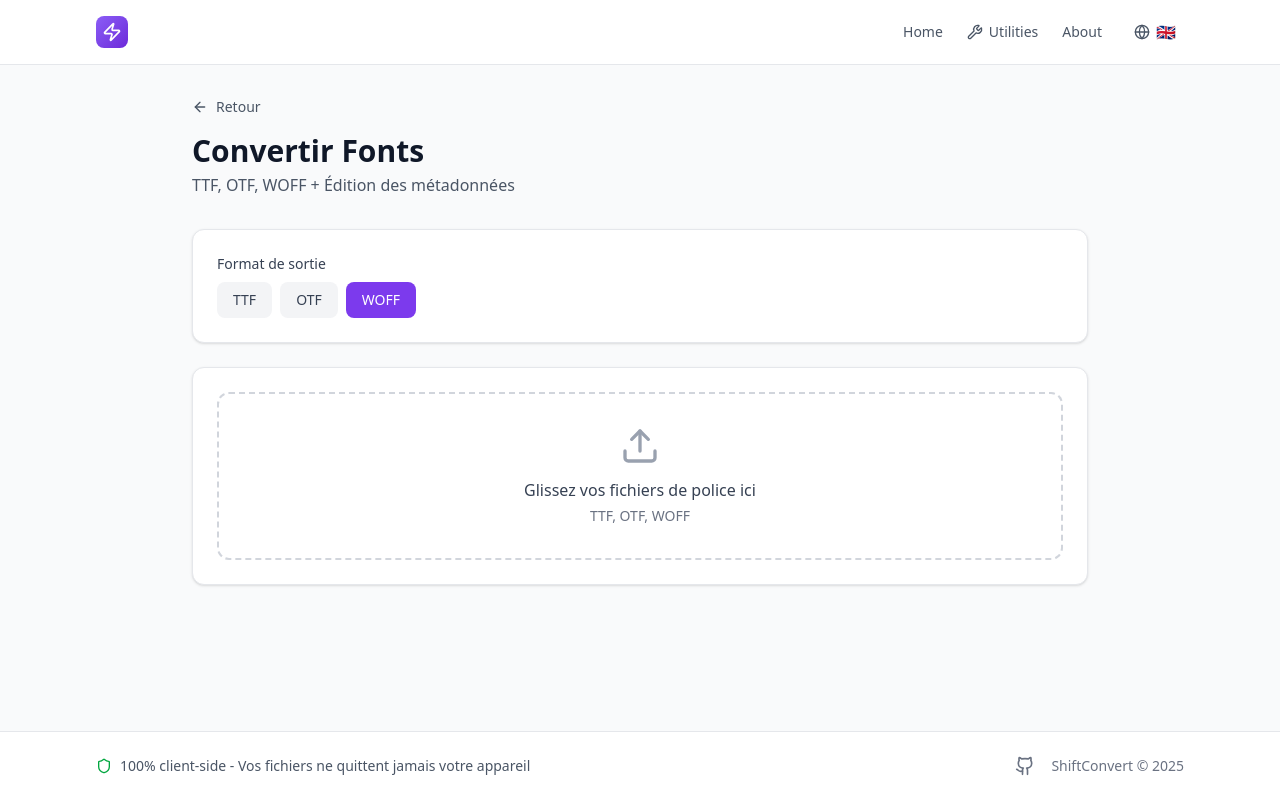
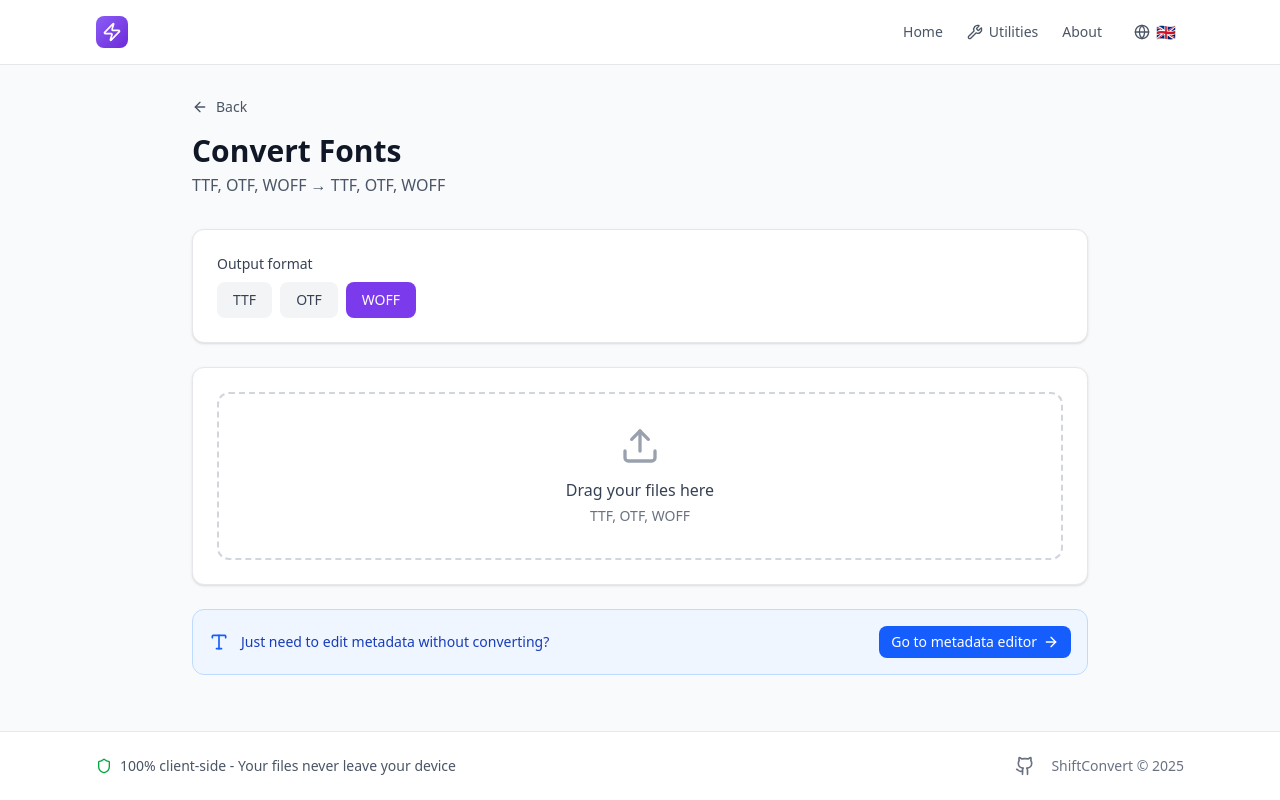
Before and after one commit to romainpanno/shiftconvert, a React (Vite) app: page /convert/fonts in a window 1280 px wide. Built offline with nearby package versions, Linux system fonts and the light colour scheme.

Commit message:
Update fonts edits (add some links and metadata edition in convert like in utilities)

```diff
--- a/src/components/layout/Footer.tsx
+++ b/src/components/layout/Footer.tsx
@@ -1,13 +1,16 @@
 import { Shield, Github } from 'lucide-react';
+import { useLanguage } from '../../i18n';
 
 export function Footer() {
+  const { t } = useLanguage();
+
   return (
     <footer className="bg-white border-t border-gray-200 mt-auto">
       <div className="max-w-6xl mx-auto px-4 sm:px-6 lg:px-8 py-6">
         <div className="flex flex-col sm:flex-row items-center justify-between gap-4">
           <div className="flex items-center gap-2 text-sm text-gray-600">
             <Shield className="w-4 h-4 text-green-600" />
-            <span>100% client-side - Vos fichiers ne quittent jamais votre appareil</span>
+            <span>{t('footer.privacy')}</span>
           </div>
 
           <div className="flex items-center gap-4">
--- a/src/converters/fonts/index.ts
+++ b/src/converters/fonts/index.ts
@@ -3,20 +3,35 @@ import { Font } from 'fonteditor-core';
 import { compress as woff2Compress, decompress as woff2Decompress } from 'wawoff2';
 
 export interface FontMetadata {
+  // Basic info
   fontFamily: string;
   fontSubFamily: string;
   fullName: string;
   version: string;
+  postScriptName: string;
+  uniqueSubFamily: string;
+  // Creator info
   copyright: string;
+  trademark: string;
+  manufacturer: string;
   designer: string;
   description: string;
+  // URLs
+  urlVendor: string;
+  urlDesigner: string;
+  // License
   license: string;
-  trademark: string;
+  licenseUrl: string;
+  // Extended
+  preferredFamily: string;
+  preferredSubFamily: string;
+  compatibleFull: string;
+  sampleText: string;
 }
 
 export const fontConverter: ConverterConfig = {
-  inputFormats: ['ttf', 'otf', 'woff', 'eot'],
-  outputFormats: ['ttf', 'otf', 'woff', 'woff2'],
+  inputFormats: ['ttf', 'otf', 'woff'],
+  outputFormats: ['ttf', 'otf', 'woff'],
 
   async convert(file: File, outputFormat: string, onProgress?: (progress: number) => void): Promise<Blob> {
     onProgress?.(10);
@@ -94,18 +109,33 @@ export async function readFontMetadata(file: File): Promise<FontMetadata> {
     type: actualInputFormat as 'ttf' | 'otf' | 'woff' | 'eot',
   });
 
-  const name = font.data.name || {};
+  const name = (font.data.name || {}) as Record<string, string>;
 
   return {
+    // Basic info
     fontFamily: name.fontFamily || '',
     fontSubFamily: name.fontSubFamily || '',
     fullName: name.fullName || '',
     version: name.version || '',
+    postScriptName: name.postScriptName || '',
+    uniqueSubFamily: name.uniqueSubFamily || '',
+    // Creator info
     copyright: name.copyright || '',
+    trademark: name.tradeMark || '',
+    manufacturer: name.manufacturer || '',
     designer: name.designer || '',
     description: name.description || '',
+    // URLs
+    urlVendor: name.urlVendor || '',
+    urlDesigner: name.urlDesigner || '',
+    // License
     license: name.licence || '',
-    trademark: name.tradeMark || '',
+    licenseUrl: name.licenceUrl || '',
+    // Extended
+    preferredFamily: name.preferredFamily || '',
+    preferredSubFamily: name.preferredSubFamily || '',
+    compatibleFull: name.compatibleFull || '',
+    sampleText: name.sampleText || '',
   };
 }
 
@@ -144,15 +174,30 @@ export async function convertFontWithMetadata(
 
   const nameTable = font.data.name as Record<string, string>;
   if (nameTable) {
+    // Basic info
     if (metadata.fontFamily) nameTable.fontFamily = metadata.fontFamily;
     if (metadata.fontSubFamily) nameTable.fontSubFamily = metadata.fontSubFamily;
     if (metadata.fullName) nameTable.fullName = metadata.fullName;
     if (metadata.version) nameTable.version = metadata.version;
+    if (metadata.postScriptName) nameTable.postScriptName = metadata.postScriptName;
+    if (metadata.uniqueSubFamily) nameTable.uniqueSubFamily = metadata.uniqueSubFamily;
+    // Creator info
     if (metadata.copyright) nameTable.copyright = metadata.copyright;
+    if (metadata.trademark) nameTable.tradeMark = metadata.trademark;
+    if (metadata.manufacturer) nameTable.manufacturer = metadata.manufacturer;
     if (metadata.designer) nameTable.designer = metadata.designer;
     if (metadata.description) nameTable.description = metadata.description;
+    // URLs
+    if (metadata.urlVendor) nameTable.urlVendor = metadata.urlVendor;
+    if (metadata.urlDesigner) nameTable.urlDesigner = metadata.urlDesigner;
+    // License
     if (metadata.license) nameTable.licence = metadata.license;
-    if (metadata.trademark) nameTable.tradeMark = metadata.trademark;
+    if (metadata.licenseUrl) nameTable.licenceUrl = metadata.licenseUrl;
+    // Extended
+    if (metadata.preferredFamily) nameTable.preferredFamily = metadata.preferredFamily;
+    if (metadata.preferredSubFamily) nameTable.preferredSubFamily = metadata.preferredSubFamily;
+    if (metadata.compatibleFull) nameTable.compatibleFull = metadata.compatibleFull;
+    if (metadata.sampleText) nameTable.sampleText = metadata.sampleText;
   }
 
   onProgress?.(60);
--- a/src/i18n/translations.ts
+++ b/src/i18n/translations.ts
@@ -30,19 +30,22 @@ export const translations: Record<Language, Record<string, string>> = {
     'home.searchResult.format': 'Format',
     'home.convert': 'Convertir',
 
+    // Footer
+    'footer.privacy': '100% client-side - Vos fichiers ne quittent jamais votre appareil',
+
     // Categories
     'category.images': 'Images',
-    'category.images.desc': 'PNG, JPG, WebP, GIF, HEIC',
+    'category.images.desc': 'PNG, JPG, WebP, GIF, HEIC, BMP → PNG, JPG, WebP, GIF, PDF',
     'category.documents': 'Documents',
-    'category.documents.desc': 'DOC, DOCX, PDF, TXT, CSV, Excel → PDF, TXT, CSV, XLSX',
+    'category.documents.desc': 'DOCX, PDF, TXT, CSV, XLSX → PDF, TXT, CSV, XLSX',
     'category.documents.limits': 'DOC (Word 97-2003) : non supporté, convertissez en DOCX d\'abord. DOCX : graphiques, SmartArt et équations non supportés.',
     'category.audio': 'Audio',
-    'category.audio.desc': 'MP3, WAV, OGG, FLAC',
+    'category.audio.desc': 'MP3, WAV, OGG, FLAC, M4A, AAC → MP3, WAV, OGG, FLAC',
     'category.video': 'Vidéo',
-    'category.video.desc': 'MP4, WebM, GIF',
+    'category.video.desc': 'MP4, WebM, AVI, MOV, MKV → MP4, WebM, GIF',
     'category.fonts': 'Polices',
-    'category.fonts.desc': 'TTF, OTF, WOFF → TTF, OTF, WOFF, WOFF2 + Métadonnées',
-    'category.fonts.limits': 'Import WOFF2 non supporté (limitation navigateur). Export WOFF2 disponible.',
+    'category.fonts.desc': 'TTF, OTF, WOFF → TTF, OTF, WOFF',
+    'category.fonts.limits': 'Import WOFF2 non supporté (limitation navigateur).',
 
     // Convert page
     'convert.title': 'Convertir',
@@ -59,6 +62,10 @@ export const translations: Record<Language, Record<string, string>> = {
     'convert.backHome': 'Retour à l\'accueil',
     'convert.multipleImagesToPdf': 'Besoin de combiner plusieurs images en un seul PDF ?',
     'convert.goToPdfTools': 'Utiliser les outils PDF',
+    'convert.editFontMetadata': 'Besoin d\'éditer les métadonnées de vos polices ?',
+    'convert.goToFontMetadata': 'Éditer les métadonnées',
+    'convert.onlyEditMetadata': 'Juste besoin d\'éditer les métadonnées sans convertir ?',
+    'convert.goToMetadataEditor': 'Aller à l\'éditeur de métadonnées',
 
     // Dropzone
     'dropzone.dragHere': 'Glissez vos fichiers ici',
@@ -353,19 +360,22 @@ export const translations: Record<Language, Record<string, string>> = {
     'home.searchResult.format': 'Format',
     'home.convert': 'Convert',
 
+    // Footer
+    'footer.privacy': '100% client-side - Your files never leave your device',
+
     // Categories
     'category.images': 'Images',
-    'category.images.desc': 'PNG, JPG, WebP, GIF, HEIC',
+    'category.images.desc': 'PNG, JPG, WebP, GIF, HEIC, BMP → PNG, JPG, WebP, GIF, PDF',
     'category.documents': 'Documents',
-    'category.documents.desc': 'DOC, DOCX, PDF, TXT, CSV, Excel → PDF, TXT, CSV, XLSX',
+    'category.documents.desc': 'DOCX, PDF, TXT, CSV, XLSX → PDF, TXT, CSV, XLSX',
     'category.documents.limits': 'DOC (Word 97-2003): not supported, convert to DOCX first. DOCX: graphics, SmartArt and equations not supported.',
     'category.audio': 'Audio',
-    'category.audio.desc': 'MP3, WAV, OGG, FLAC',
+    'category.audio.desc': 'MP3, WAV, OGG, FLAC, M4A, AAC → MP3, WAV, OGG, FLAC',
     'category.video': 'Video',
-    'category.video.desc': 'MP4, WebM, GIF',
+    'category.video.desc': 'MP4, WebM, AVI, MOV, MKV → MP4, WebM, GIF',
     'category.fonts': 'Fonts',
-    'category.fonts.desc': 'TTF, OTF, WOFF → TTF, OTF, WOFF, WOFF2 + Metadata',
-    'category.fonts.limits': 'WOFF2 import not supported (browser limitation). WOFF2 export available.',
+    'category.fonts.desc': 'TTF, OTF, WOFF → TTF, OTF, WOFF',
+    'category.fonts.limits': 'WOFF2 import not supported (browser limitation).',
 
     // Convert page
     'convert.title': 'Convert',
@@ -382,6 +392,10 @@ export const translations: Record<Language, Record<string, string>> = {
     'convert.backHome': 'Back to home',
     'convert.multipleImagesToPdf': 'Need to combine multiple images into a single PDF?',
     'convert.goToPdfTools': 'Use PDF tools',
+    'convert.editFontMetadata': 'Need to edit your font metadata?',
+    'convert.goToFontMetadata': 'Edit metadata',
+    'convert.onlyEditMetadata': 'Just need to edit metadata without converting?',
+    'convert.goToMetadataEditor': 'Go to metadata editor',
 
     // Dropzone
     'dropzone.dragHere': 'Drag your files here',
@@ -676,19 +690,22 @@ export const translations: Record<Language, Record<string, string>> = {
     'home.searchResult.format': 'Formato',
     'home.convert': 'Convertir',
 
+    // Footer
+    'footer.privacy': '100% del lado del cliente - Tus archivos nunca salen de tu dispositivo',
+
     // Categories
     'category.images': 'Imágenes',
-    'category.images.desc': 'PNG, JPG, WebP, GIF, HEIC',
+    'category.images.desc': 'PNG, JPG, WebP, GIF, HEIC, BMP → PNG, JPG, WebP, GIF, PDF',
     'category.documents': 'Documentos',
-    'category.documents.desc': 'DOC, DOCX, PDF, TXT, CSV, Excel → PDF, TXT, CSV, XLSX',
+    'category.documents.desc': 'DOCX, PDF, TXT, CSV, XLSX → PDF, TXT, CSV, XLSX',
     'category.documents.limits': 'DOC (Word 97-2003): no soportado, convierte a DOCX primero. DOCX: gráficos, SmartArt y ecuaciones no soportados.',
     'category.audio': 'Audio',
-    'category.audio.desc': 'MP3, WAV, OGG, FLAC',
+    'category.audio.desc': 'MP3, WAV, OGG, FLAC, M4A, AAC → MP3, WAV, OGG, FLAC',
     'category.video': 'Vídeo',
-    'category.video.desc': 'MP4, WebM, GIF',
+    'category.video.desc': 'MP4, WebM, AVI, MOV, MKV → MP4, WebM, GIF',
     'category.fonts': 'Fuentes',
-    'category.fonts.desc': 'TTF, OTF, WOFF → TTF, OTF, WOFF, WOFF2 + Metadatos',
-    'category.fonts.limits': 'Importación WOFF2 no soportada (limitación del navegador). Exportación WOFF2 disponible.',
+    'category.fonts.desc': 'TTF, OTF, WOFF → TTF, OTF, WOFF',
+    'category.fonts.limits': 'Importación WOFF2 no soportada (limitación del navegador).',
 
     // Convert page
     'convert.title': 'Convertir',
@@ -705,6 +722,10 @@ export const translations: Record<Language, Record<string, string>> = {
     'convert.backHome': 'Volver al inicio',
     'convert.multipleImagesToPdf': '¿Necesitas combinar varias imágenes en un solo PDF?',
     'convert.goToPdfTools': 'Usar herramientas PDF',
+    'convert.editFontMetadata': '¿Necesitas editar los metadatos de tus fuentes?',
+    'convert.goToFontMetadata': 'Editar metadatos',
+    'convert.onlyEditMetadata': '¿Solo necesitas editar los metadatos sin convertir?',
+    'convert.goToMetadataEditor': 'Ir al editor de metadatos',
 
     // Dropzone
     'dropzone.dragHere': 'Arrastra tus archivos aquí',
@@ -999,19 +1020,22 @@ export const translations: Record<Language, Record<string, string>> = {
     'home.searchResult.format': 'Format',
     'home.convert': 'Konvertieren',
 
+    // Footer
+    'footer.privacy': '100% clientseitig - Ihre Dateien verlassen niemals Ihr Gerät',
+
     // Categories
     'category.images': 'Bilder',
-    'category.images.desc': 'PNG, JPG, WebP, GIF, HEIC',
+    'category.images.desc': 'PNG, JPG, WebP, GIF, HEIC, BMP → PNG, JPG, WebP, GIF, PDF',
     'category.documents': 'Dokumente',
-    'category.documents.desc': 'DOC, DOCX, PDF, TXT, CSV, Excel → PDF, TXT, CSV, XLSX',
+    'category.documents.desc': 'DOCX, PDF, TXT, CSV, XLSX → PDF, TXT, CSV, XLSX',
     'category.documents.limits': 'DOC (Word 97-2003): nicht unterstützt, zuerst in DOCX konvertieren. DOCX: Grafiken, SmartArt und Gleichungen nicht unterstützt.',
     'category.audio': 'Audio',
-    'category.audio.desc': 'MP3, WAV, OGG, FLAC',
+    'category.audio.desc': 'MP3, WAV, OGG, FLAC, M4A, AAC → MP3, WAV, OGG, FLAC',
     'category.video': 'Video',
-    'category.video.desc': 'MP4, WebM, GIF',
+    'category.video.desc': 'MP4, WebM, AVI, MOV, MKV → MP4, WebM, GIF',
     'category.fonts': 'Schriftarten',
-    'category.fonts.desc': 'TTF, OTF, WOFF → TTF, OTF, WOFF, WOFF2 + Metadaten',
-    'category.fonts.limits': 'WOFF2-Import nicht unterstützt (Browser-Einschränkung). WOFF2-Export verfügbar.',
+    'category.fonts.desc': 'TTF, OTF, WOFF → TTF, OTF, WOFF',
+    'category.fonts.limits': 'WOFF2-Import nicht unterstützt (Browser-Einschränkung).',
 
     // Convert page
     'convert.title': 'Konvertieren',
@@ -1028,6 +1052,10 @@ export const translations: Record<Language, Record<string, string>> = {
     'convert.backHome': 'Zurück zur Startseite',
     'convert.multipleImagesToPdf': 'Müssen Sie mehrere Bilder zu einem PDF kombinieren?',
     'convert.goToPdfTools': 'PDF-Werkzeuge verwenden',
+    'convert.editFontMetadata': 'Müssen Sie die Metadaten Ihrer Schriftarten bearbeiten?',
+    'convert.goToFontMetadata': 'Metadaten bearbeiten',
+    'convert.onlyEditMetadata': 'Nur Metadaten bearbeiten ohne Konvertierung?',
+    'convert.goToMetadataEditor': 'Zum Metadaten-Editor',
 
     // Dropzone
     'dropzone.dragHere': 'Dateien hierher ziehen',
--- a/src/pages/ConvertFonts.tsx
+++ b/src/pages/ConvertFonts.tsx
@@ -1,8 +1,9 @@
 import { useCallback, useState } from 'react';
 import { Link } from 'react-router-dom';
-import { ArrowLeft, Play, Download, Trash2, Upload, X, ChevronDown, ChevronUp } from 'lucide-react';
+import { ArrowLeft, Play, Download, Trash2, Upload, X, ChevronDown, ChevronUp, Type, ArrowRight } from 'lucide-react';
 import { formatSize } from '../utils/formatSize';
 import { fontConverter, readFontMetadata, convertFontWithMetadata, type FontMetadata } from '../converters/fonts';
+import { useLanguage } from '../i18n';
 
 interface FontFile {
   id: string;
@@ -22,6 +23,7 @@ interface FontFile {
 const outputFormats = ['ttf', 'otf', 'woff'];
 
 export function ConvertFonts() {
+  const { t } = useLanguage();
   const [files, setFiles] = useState<FontFile[]>([]);
   const [selectedFormat, setSelectedFormat] = useState('woff');
   const [isConverting, setIsConverting] = useState(false);
@@ -174,16 +176,16 @@ export function ConvertFonts() {
             className="inline-flex items-center gap-2 text-sm text-gray-600 hover:text-gray-900 mb-4"
           >
             <ArrowLeft className="w-4 h-4" />
-            Retour
+            {t('convert.back')}
           </Link>
-          <h1 className="text-3xl font-bold text-gray-900">Convertir Fonts</h1>
-          <p className="text-gray-600 mt-1">TTF, OTF, WOFF + Édition des métadonnées</p>
+          <h1 className="text-3xl font-bold text-gray-900">{t('convert.title')} {t('category.fonts')}</h1>
+          <p className="text-gray-600 mt-1">{t('category.fonts.desc')}</p>
         </div>
 
         {/* Format selector */}
         <div className="card mb-6">
           <label className="block text-sm font-medium text-gray-700 mb-2">
-            Format de sortie
+            {t('convert.outputFormat')}
           </label>
           <div className="flex flex-wrap gap-2">
             {outputFormats.map((format) => (
@@ -222,7 +224,7 @@ export function ConvertFonts() {
               type="file"
               className="hidden"
               multiple
-              accept=".ttf,.otf,.woff,.eot"
+              accept=".ttf,.otf,.woff"
               onChange={(e) => {
                 const selected = e.target.files ? Array.from(e.target.files) : [];
                 if (selected.length > 0) addFiles(selected);
@@ -231,10 +233,29 @@ export function ConvertFonts() {
             />
             <Upload className="w-10 h-10 text-gray-400 mb-3" />
             <p className="text-base font-medium text-gray-700 mb-1">
-              Glissez vos fichiers de police ici
+              {t('dropzone.dragHere')}
             </p>
             <p className="text-sm text-gray-500">TTF, OTF, WOFF</p>
           </label>
+        </div>
+
+        {/* Tip for metadata editor */}
+        <div className="mb-6 p-4 bg-blue-50 border border-blue-200 rounded-xl">
+          <div className="flex items-center justify-between gap-4">
+            <div className="flex items-center gap-3">
+              <Type className="w-5 h-5 text-blue-600 flex-shrink-0" />
+              <span className="text-sm text-blue-800">
+                {t('convert.onlyEditMetadata')}
+              </span>
+            </div>
+            <Link
+              to="/utility/font-metadata"
+              className="inline-flex items-center gap-1.5 px-3 py-1.5 bg-blue-600 text-white text-sm font-medium rounded-lg hover:bg-blue-700 transition-colors whitespace-nowrap"
+            >
+              {t('convert.goToMetadataEditor')}
+              <ArrowRight className="w-4 h-4" />
+            </Link>
+          </div>
         </div>
 
         {/* Files list with metadata */}
@@ -261,7 +282,7 @@ export function ConvertFonts() {
                 className="btn btn-primary flex items-center gap-2"
               >
                 <Play className="w-4 h-4" />
-                {isConverting ? 'Conversion...' : 'Convertir'}
+                {isConverting ? t('convert.converting') : t('convert.convert')}
               </button>
             )}
 
@@ -280,7 +301,7 @@ export function ConvertFonts() {
                 className="btn btn-secondary flex items-center gap-2"
               >
                 <Download className="w-4 h-4" />
-                Tout télécharger
+                {t('convert.downloadAll')}
               </button>
             )}
 
@@ -289,7 +310,7 @@ export function ConvertFonts() {
               className="btn btn-secondary flex items-center gap-2 text-red-600"
             >
               <Trash2 className="w-4 h-4" />
-              Effacer tout
+              {t('convert.clearAll')}
             </button>
           </div>
         )}
@@ -297,6 +318,41 @@ export function ConvertFonts() {
     </div>
   );
 }
+
+const metadataFields: { key: keyof FontMetadata; label: string; category: string }[] = [
+  // Basic
+  { key: 'fontFamily', label: 'Famille', category: 'basic' },
+  { key: 'fontSubFamily', label: 'Sous-famille', category: 'basic' },
+  { key: 'fullName', label: 'Nom complet', category: 'basic' },
+  { key: 'version', label: 'Version', category: 'basic' },
+  { key: 'postScriptName', label: 'Nom PostScript', category: 'basic' },
+  { key: 'uniqueSubFamily', label: 'ID unique', category: 'basic' },
+  // Creator
+  { key: 'copyright', label: 'Copyright', category: 'creator' },
+  { key: 'trademark', label: 'Marque déposée', category: 'creator' },
+  { key: 'manufacturer', label: 'Fabricant', category: 'creator' },
+  { key: 'designer', label: 'Designer', category: 'creator' },
+  { key: 'description', label: 'Description', category: 'creator' },
+  // URLs
+  { key: 'urlVendor', label: 'URL Fabricant', category: 'urls' },
+  { key: 'urlDesigner', label: 'URL Designer', category: 'urls' },
+  // License
+  { key: 'license', label: 'Licence', category: 'license' },
+  { key: 'licenseUrl', label: 'URL Licence', category: 'license' },
+  // Extended
+  { key: 'preferredFamily', label: 'Famille préférée', category: 'extended' },
+  { key: 'preferredSubFamily', label: 'Sous-famille préférée', category: 'extended' },
+  { key: 'compatibleFull', label: 'Nom compatible', category: 'extended' },
+  { key: 'sampleText', label: 'Texte exemple', category: 'extended' },
+];
+
+const categoryLabels: Record<string, string> = {
+  basic: 'Informations de base',
+  creator: 'Créateur',
+  urls: 'URLs',
+  license: 'Licence',
+  extended: 'Étendu',
+};
 
 function FontFileCard({
   file,
@@ -308,18 +364,6 @@ function FontFileCard({
   onUpdateMetadata: (field: keyof FontMetadata, value: string) => void;
 }) {
   const [isExpanded, setIsExpanded] = useState(false);
-
-  const metadataFields: { key: keyof FontMetadata; label: string }[] = [
-    { key: 'fontFamily', label: 'Famille' },
-    { key: 'fontSubFamily', label: 'Sous-famille' },
-    { key: 'fullName', label: 'Nom complet' },
-    { key: 'version', label: 'Version' },
-    { key: 'designer', label: 'Designer' },
-    { key: 'copyright', label: 'Copyright' },
-    { key: 'license', label: 'Licence' },
-    { key: 'description', label: 'Description' },
-    { key: 'trademark', label: 'Marque' },
-  ];
 
   return (
     <div className="card p-4">
@@ -353,7 +397,7 @@ function FontFileCard({
             className="btn btn-primary text-sm flex items-center gap-1.5"
           >
             <Download className="w-3.5 h-3.5" />
-            {file.convertedFormat?.toUpperCase() || 'Télécharger'}
+            {file.convertedFormat?.toUpperCase()}
           </a>
         )}
 
@@ -380,12 +424,18 @@ function FontFileCard({
         </button>
       </div>
 
-      {/* Metadata editor */}
+      {/* Metadata editor - organized by category */}
       {isExpanded && file.editedMetadata && file.status !== 'done' && (
         <div className="mt-4 pt-4 border-t border-gray-100">
-          <h4 className="text-sm font-medium text-gray-700 mb-3">Métadonnées</h4>
-          <div className="grid grid-cols-1 sm:grid-cols-2 gap-3">
-            {metadataFields.map(({ key, label }) => (
+          {Object.keys(categoryLabels).map((category) => {
+            const categoryFields = metadataFields.filter((f) => f.category === category);
+            return (
+              <div key={category} className="mb-4">
+                <h4 className="text-sm font-medium text-gray-700 mb-2 border-b border-gray-100 pb-1">
+                  {categoryLabels[category]}
+                </h4>
+                <div className="grid grid-cols-1 sm:grid-cols-2 lg:grid-cols-3 gap-3">
+                  {categoryFields.map(({ key, label }) => (
                     <div key={key}>
                       <label className="block text-xs text-gray-500 mb-1">{label}</label>
                       <input
@@ -399,6 +449,9 @@ function FontFileCard({
                   ))}
                 </div>
               </div>
+            );
+          })}
+        </div>
       )}
     </div>
   );
--- a/src/pages/Home.tsx
+++ b/src/pages/Home.tsx
@@ -40,13 +40,13 @@ export function Home() {
   const [isSearchFocused, setIsSearchFocused] = useState(false);
   const navigate = useNavigate();
 
-  // Format keywords for search
+  // Format keywords for search - reflects actual supported formats
   const formatKeywords: Record<string, { formats: string[]; categoryId: string }> = {
-    images: { formats: ['png', 'jpg', 'jpeg', 'webp', 'gif', 'heic', 'bmp', 'svg', 'ico'], categoryId: 'images' },
-    documents: { formats: ['pdf', 'doc', 'docx', 'txt', 'csv', 'xlsx', 'xls', 'rtf', 'png', 'jpg'], categoryId: 'documents' },
-    audio: { formats: ['mp3', 'wav', 'ogg', 'flac', 'aac', 'm4a', 'wma'], categoryId: 'audio' },
-    video: { formats: ['mp4', 'webm', 'mov', 'avi', 'mkv', 'gif'], categoryId: 'video' },
-    fonts: { formats: ['ttf', 'otf', 'woff', 'woff2', 'eot'], categoryId: 'fonts' },
+    images: { formats: ['png', 'jpg', 'jpeg', 'webp', 'gif', 'heic', 'bmp', 'pdf', 'image', 'photo', 'picture'], categoryId: 'images' },
+    documents: { formats: ['pdf', 'docx', 'txt', 'csv', 'xlsx', 'xls', 'word', 'excel', 'document', 'text'], categoryId: 'documents' },
+    audio: { formats: ['mp3', 'wav', 'ogg', 'flac', 'aac', 'm4a', 'audio', 'music', 'sound'], categoryId: 'audio' },
+    video: { formats: ['mp4', 'webm', 'mov', 'avi', 'mkv', 'gif', 'video', 'movie', 'clip'], categoryId: 'video' },
+    fonts: { formats: ['ttf', 'otf', 'woff', 'font', 'police', 'typography', 'schriftart'], categoryId: 'fonts' },
   };
 
   // Build search index
```
Also changed, not shown: src/pages/Convert.tsx (+22 -1 lines). Lines whose indentation alone changed are shown as unchanged.
